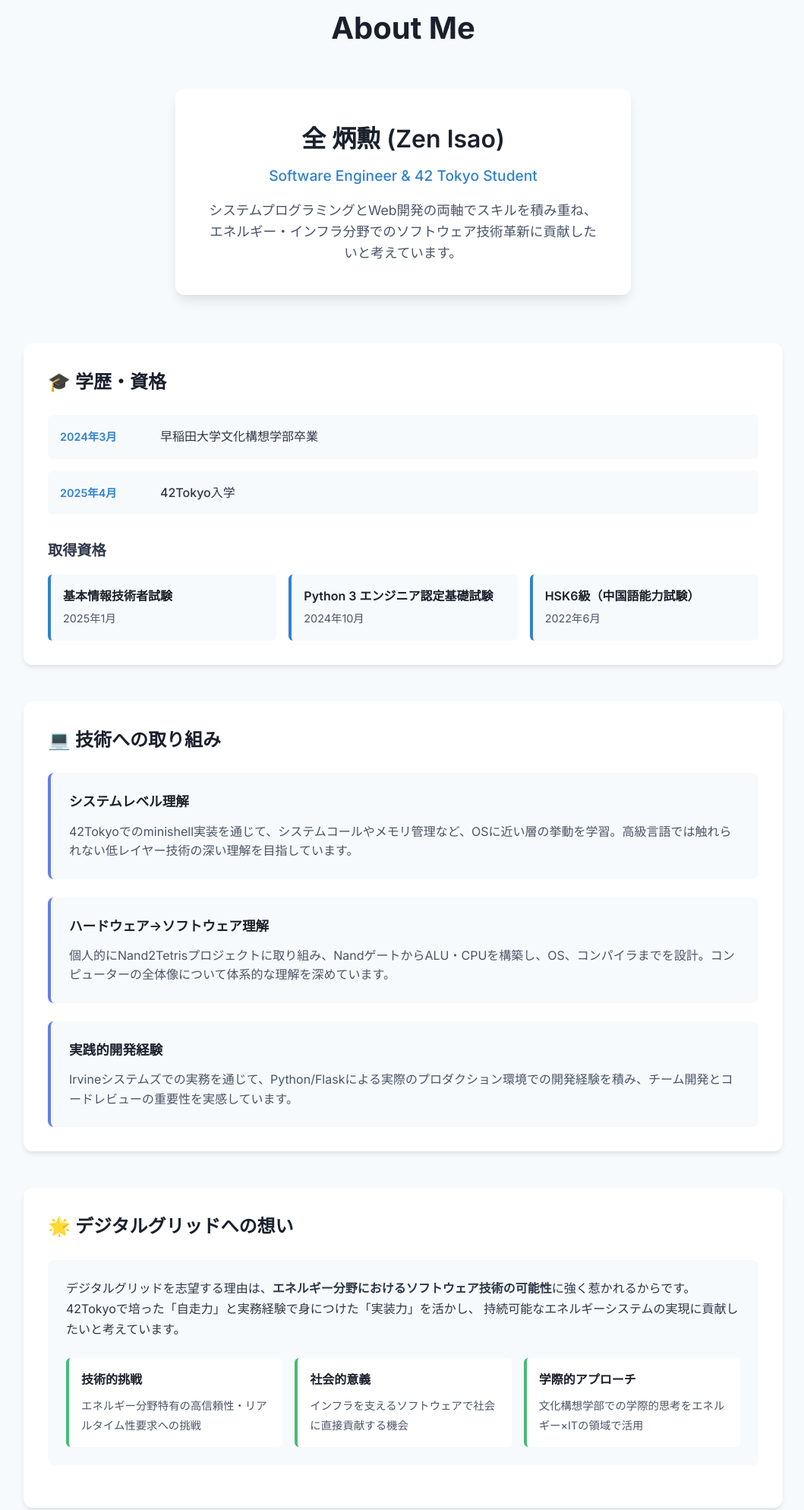
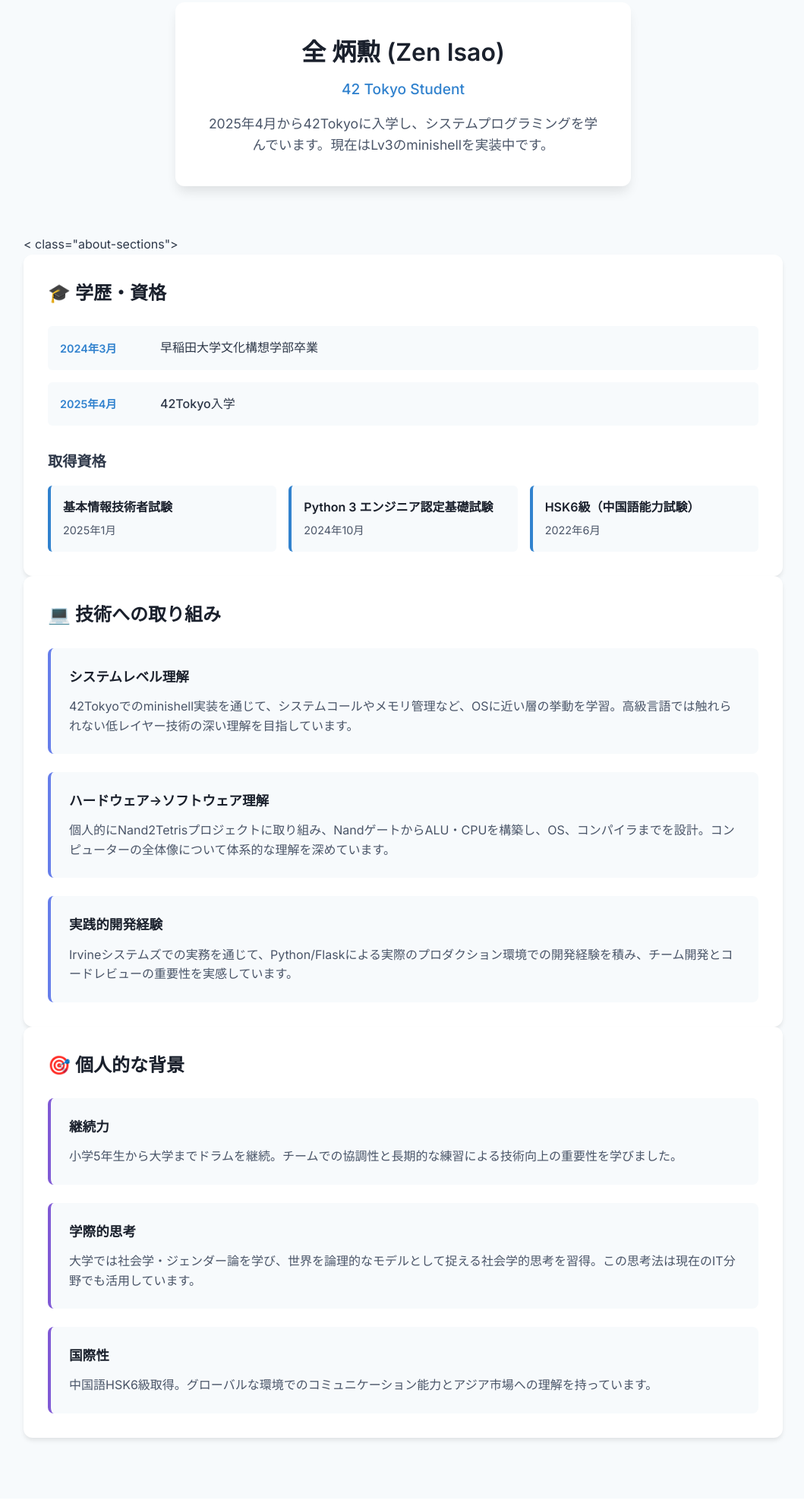
Before and after one commit to zen4399/portfolio, a plain HTML site: page index.html in a window 1280 px wide. Shown: the part 696-2683 px from the top of the page at 76% size, without its empty margins (109-1168 px from the left). Drawn offline with nearby package versions, Linux system fonts and the light colour scheme.

Commit message:
fix index.html

```diff
--- a/index.html
+++ b/index.html
@@ -27,8 +27,7 @@
         <section id="home" class="hero">
             <div class="hero-container">
                 <div class="hero-content">
-                    <h1 class="hero-title">Systems Programming & Low-Level Development</h1>
-                    <h2 class="hero-subtitle">42 Tokyo Student & Software Engineer Intern</h2>
+                    <h2 class="hero-subtitle">42 Tokyo Student</h2>
                     <p class="hero-description">
                         デジタルグリッドインターンシップ応募用ポートフォリオ。<br>
                         42東京での学習とIrvineシステムズでの実務経験を通じて培った<br>
@@ -72,16 +71,15 @@
                         <div class="profile-card">
                             <div class="profile-info">
                                 <h3>全 炳勲 (Zen Isao)</h3>
-                                <p class="profile-subtitle">Software Engineer & 42 Tokyo Student</p>
+                                <p class="profile-subtitle">42 Tokyo Student</p>
                                 <p class="profile-description">
-                                    システムプログラミングとWeb開発の両軸でスキルを積み重ね、<br>
-                                    エネルギー・インフラ分野でのソフトウェア技術革新に貢献したいと考えています。
+                                    2025年4月から42Tokyoに入学し、システムプログラミングを学んでいます。現在はLv3のminishellを実装中です。
                                 </p>
                             </div>
                         </div>
                     </div>
 
-                    <div class="about-sections">
+                    < class="about-sections">
                         <div class="about-section">
                             <h4>🎓 学歴・資格</h4>
                             <div class="timeline">
@@ -133,31 +131,6 @@
                         </div>
 
                         <div class="about-section">
-                            <h4>🌟 デジタルグリッドへの想い</h4>
-                            <div class="motivation">
-                                <p>
-                                    デジタルグリッドを志望する理由は、<strong>エネルギー分野におけるソフトウェア技術の可能性</strong>に強く惹かれるからです。
-                                    42Tokyoで培った「自走力」と実務経験で身につけた「実装力」を活かし、
-                                    持続可能なエネルギーシステムの実現に貢献したいと考えています。
-                                </p>
-                                <div class="motivation-points">
-                                    <div class="motivation-point">
-                                        <strong>技術的挑戦</strong>
-                                        <span>エネルギー分野特有の高信頼性・リアルタイム性要求への挑戦</span>
-                                    </div>
-                                    <div class="motivation-point">
-                                        <strong>社会的意義</strong>
-                                        <span>インフラを支えるソフトウェアで社会に直接貢献する機会</span>
-                                    </div>
-                                    <div class="motivation-point">
-                                        <strong>学際的アプローチ</strong>
-                                        <span>文化構想学部での学際的思考をエネルギー×ITの領域で活用</span>
-                                    </div>
-                                </div>
-                            </div>
-                        </div>
-
-                        <div class="about-section">
                             <h4>🎯 個人的な背景</h4>
                             <div class="personal-background">
                                 <div class="background-item">
@@ -174,11 +147,6 @@
                                 </div>
                             </div>
                         </div>
-                    </div>
-
-                    <div class="about-cta">
-                        <p>詳細な履歴書・経歴書をご希望の場合は、以下よりダウンロードいただけます。</p>
-                        <a href="#" class="btn btn-outline" onclick="copyEmail('isaozen4399@gmail.com')">連絡先をコピー</a>
                     </div>
                 </div>
             </div>
@@ -299,7 +267,7 @@
                         </div>
 
                         <div class="personal-contribution">
-                            <h4>個人貢献（Git履歴による証明）</h4>
+                            <h4>個人貢献</h4>
                             <div class="contribution-stats">
                                 <div class="stat">
                                     <span class="stat-number">15+</span>
@@ -539,14 +507,11 @@ t_token *tokenize(const char *input) {
                 <div class="contact-content">
                     <p>デジタルグリッドでのインターンシップの機会について、ぜひお話しさせていただきたく思います。</p>
                     <div class="contact-links">
-                        <a href="mailto:your-email@example.com" class="contact-link">
+                        <a href="isaozen4399@gmail.com" class="contact-link">
                             <span>Email</span>
                         </a>
-                        <a href="https://github.com" class="contact-link">
+                        <a href="https://github.com/zen4399" class="contact-link">
                             <span>GitHub</span>
-                        </a>
-                        <a href="https://linkedin.com" class="contact-link">
-                            <span>LinkedIn</span>
                         </a>
                     </div>
                 </div>
```
